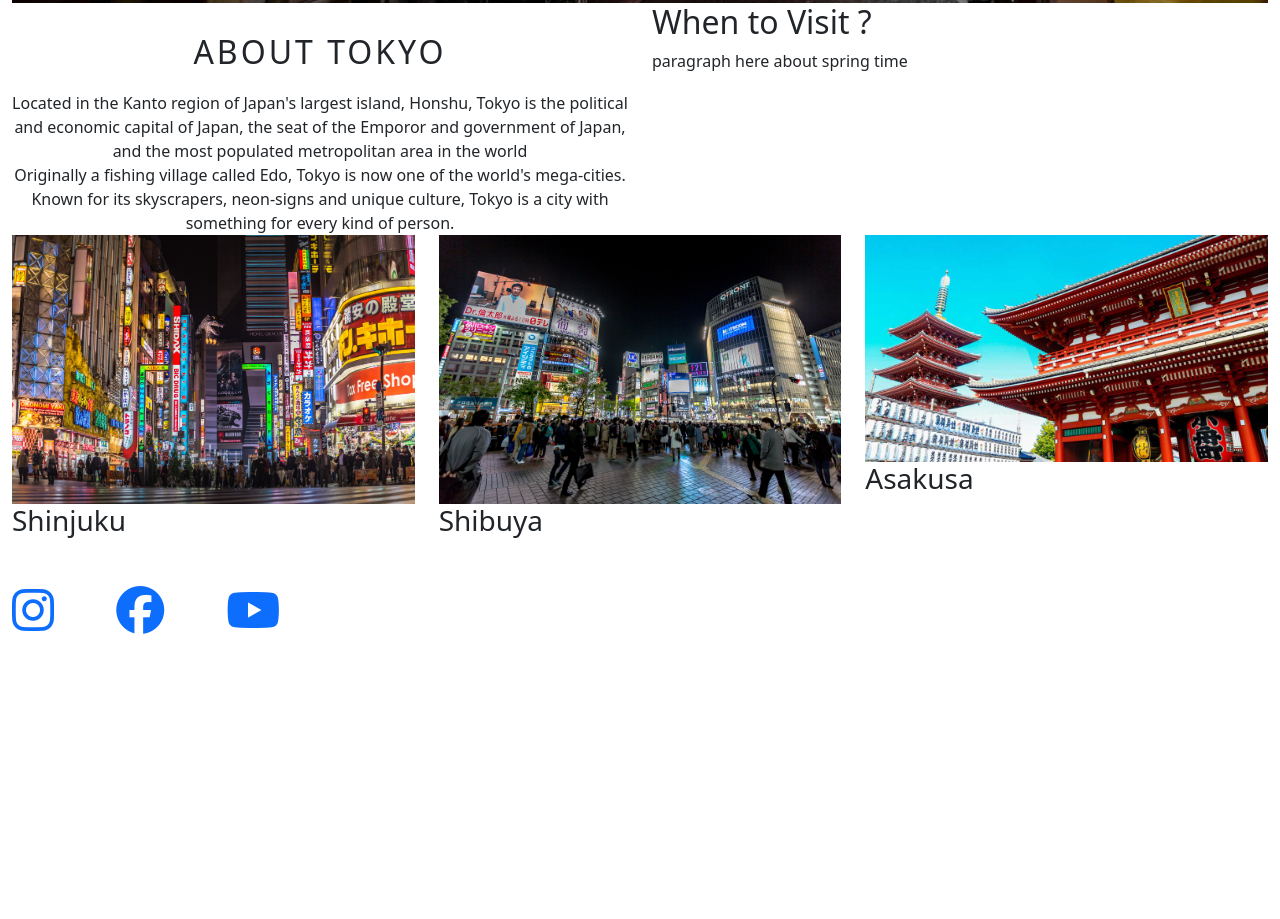
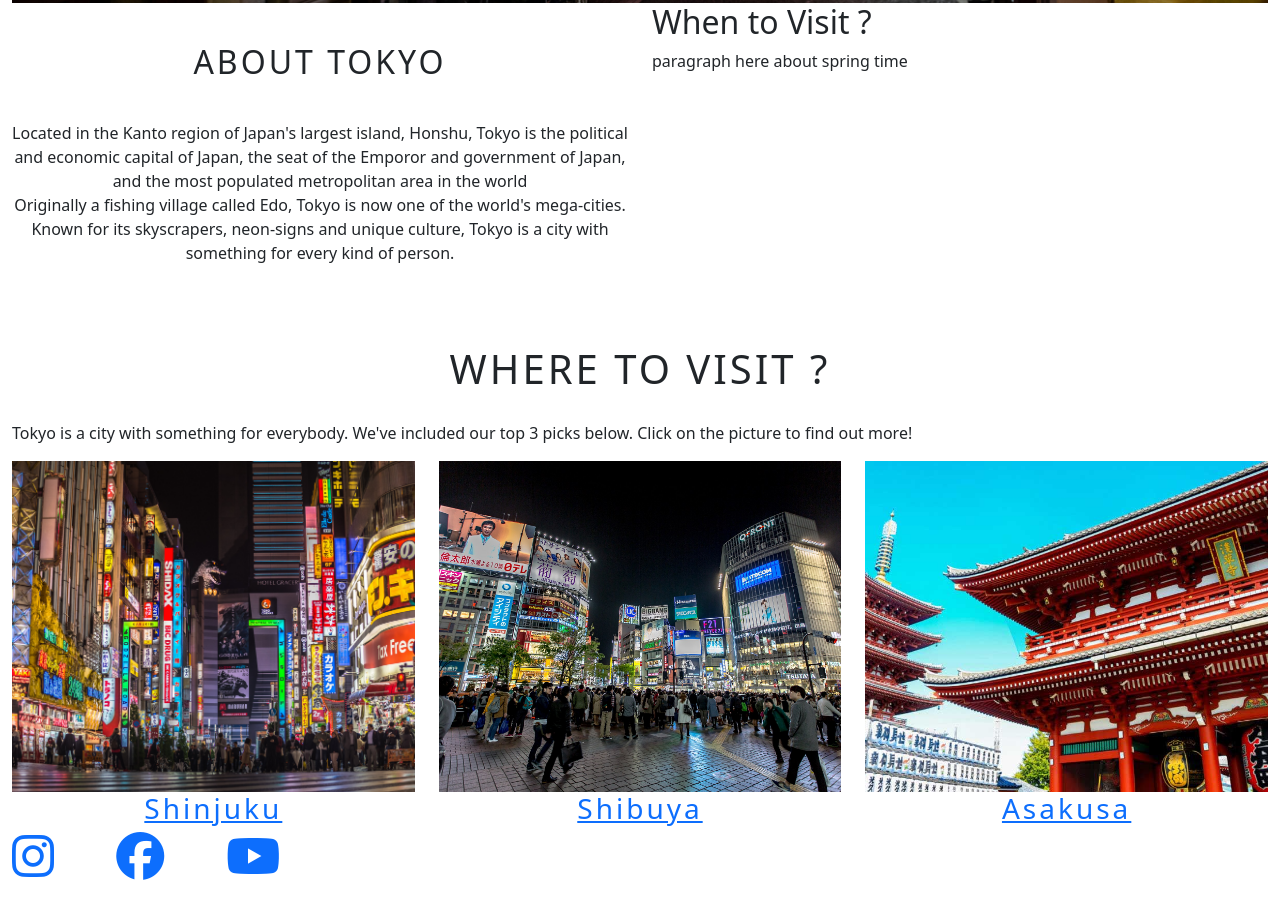
Before and after one commit to gretaegan/Explore-Tokyo, a plain HTML site: page index.html in a window 1280 px wide. Shown: the part 533-1452 px from the top of the page. Before the commit the page ends 1223 px from the top, so only its background shows below. Drawn offline with nearby package versions, Linux system fonts and the light colour scheme.

Commit message:
Add more structure to Where to visit City selections

```diff
--- a/assets/css/style.css
+++ b/assets/css/style.css
@@ -37,8 +37,8 @@
 
 .about-hdg {
     text-align: center;
-    padding-top: 30px;
-    padding-bottom: 20px;
+    padding-top: 40px;
+    padding-bottom: 40px;
     text-transform: uppercase;
     letter-spacing: 3px;
     margin: auto;
@@ -47,6 +47,7 @@
 .about-para {
     text-align: center;
     margin: auto;
+    padding-bottom: 40px;
 }
 
 /*----------------------Footer   ---*/
@@ -60,3 +61,35 @@
     margin: auto;
     padding-right: 50px;
 }
+
+
+/*----------------------Where to Visit   ---*/
+
+.city-hdg {
+    text-align: center;
+    padding-top: 40px;
+    padding-bottom: 20px;
+    letter-spacing: 3px;
+    text-decoration: none;
+    color: black;
+}
+
+.img-card {
+    height: 100%;
+    width: 100%;
+    object-fit: cover;
+    display: block;
+    float: left;
+}
+
+.card-text-box {
+    align-items: center;
+}
+
+.visit-hdg {
+    text-align: center;
+    letter-spacing: 3px;
+    text-transform: uppercase;
+    padding-top: 40px;
+    padding-bottom: 20px;
+}
--- a/index.html
+++ b/index.html
@@ -72,28 +72,29 @@
 <section>
     <div class="container-fluid">
         <div class="row">
+            <div class="col-sm-12">
+                <h1 class="visit-hdg"> Where to Visit ? </h1>
+                <p class="visit-par"> Tokyo is a city with something for everybody. We've included our top 3 picks below. Click on the picture to find out more! </p>
+            </div>
+        </div>
+        <div class="row">
             <div class="col-sm-4">
-                <img src="assets/images/shinjuku.jpg" alt="shinjuku" class="img-fluid">
-                <h3> Shinjuku </h3>
-                <p id="shinjuku-txt" style="display: none;">
-                    Full of neon signs, skyscrapers and busy restaurants and bars, Shinjuku is the nightlife capital of Tokyo.
-                    From nightclubs and cocktail lounges, to traditional Izakayas, Shinjuku has something for everybody. To find our top
-                    picks, click below!
-                </p>
+                <img src="assets/images/shinjuku.jpg" alt="shinjuku" class="img-fluid img-card">
+                    <div class="card-txt-box">
+                        <h3 class="city-hdg"> <a href="#shinjuku"> Shinjuku</a></h3>
+                    </div>
             </div>
             <div class="col-sm-4">
-                <img src="assets/images/shibuya-2.jpg" alt="shibuya" class="img-fluid">
-                <h3> Shibuya </h3>
-                <p id="shibuya-txt" style="display: none;">
-                As the social hub of one of the world’s largest metropolises, Shibuya promises to please.
-                Along Japan’s shops housed in skyscrapers and trademark neon signs, hordes of shoppers cross the iconic intersection every minute
-                in a demonstration of the organized chaos that epitomizes Tokyo.</p>
+                <img src="assets/images/shibuya-2.jpg" alt="shibuya" class="img-fluid img-card">
+                    <div class="card-txt-box">
+                        <h3 class="city-hdg"> <a href="#shibuya">Shibuya </a></h3>
+                    </div>
             </div>
             <div class="col-sm-4">
-                <img src="assets/images/asakusa-sensoji.jpg" alt="asakusa" class="img-fluid">
-                <h3> Asakusa </h3>
-                <p id="asakusa-txt" style="display: none;">
-                 Centered around the magnificent Senso-ji temple, Asakusa is an area rich in tradition. </p>
+                <img src="assets/images/asakusa-sensoji.jpg" alt="asakusa" class="img-fluid img-card">
+                    <div class="card-txt-box">
+                        <h3 class="city-hdg"> <a href="#asakusa">Asakusa</a></h3>
+                    </div>
             </div>
         </div>
     </div>
@@ -105,7 +106,7 @@
 </section>
 
 
-<!----------------------------------------------------Where to Visit ------->
+<!--------------------------------------------------- Footer ------->
 <section class="footer">
     <div class="container-fluid">
         <div class="row">
```
